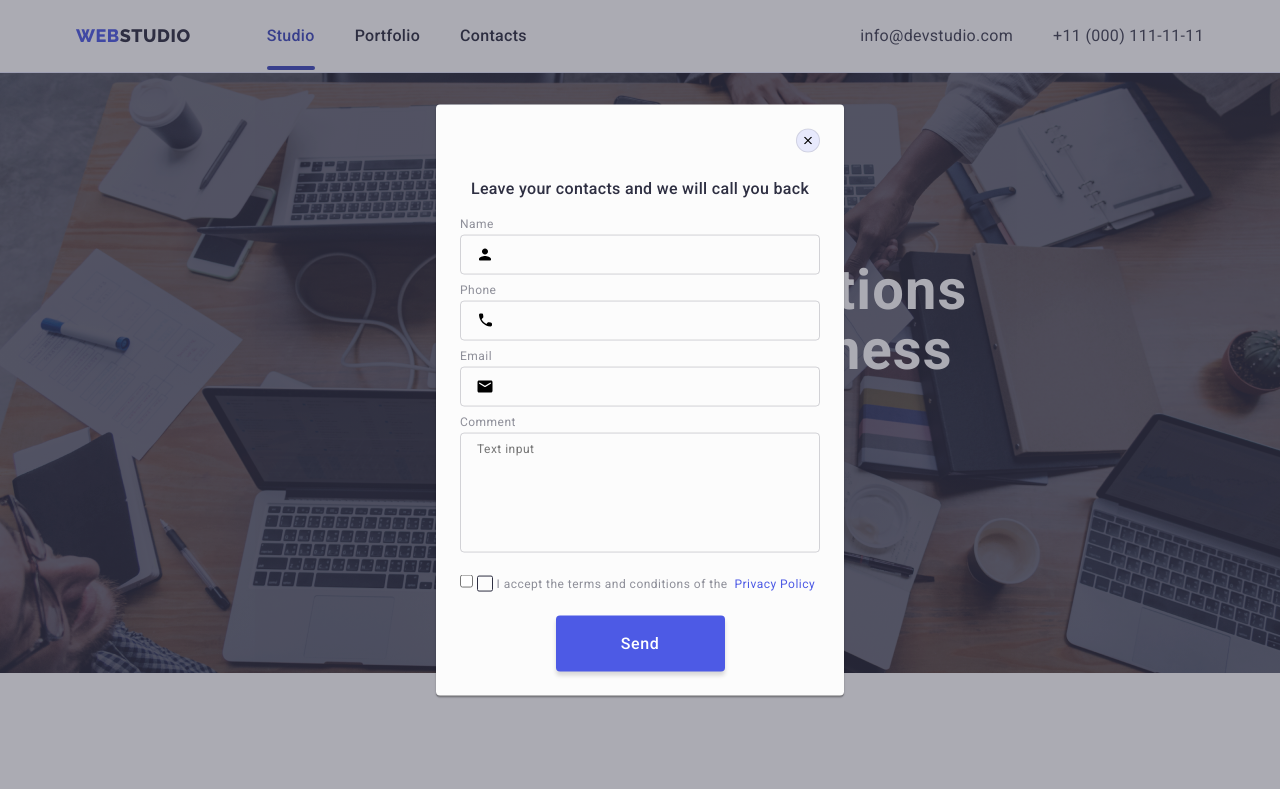
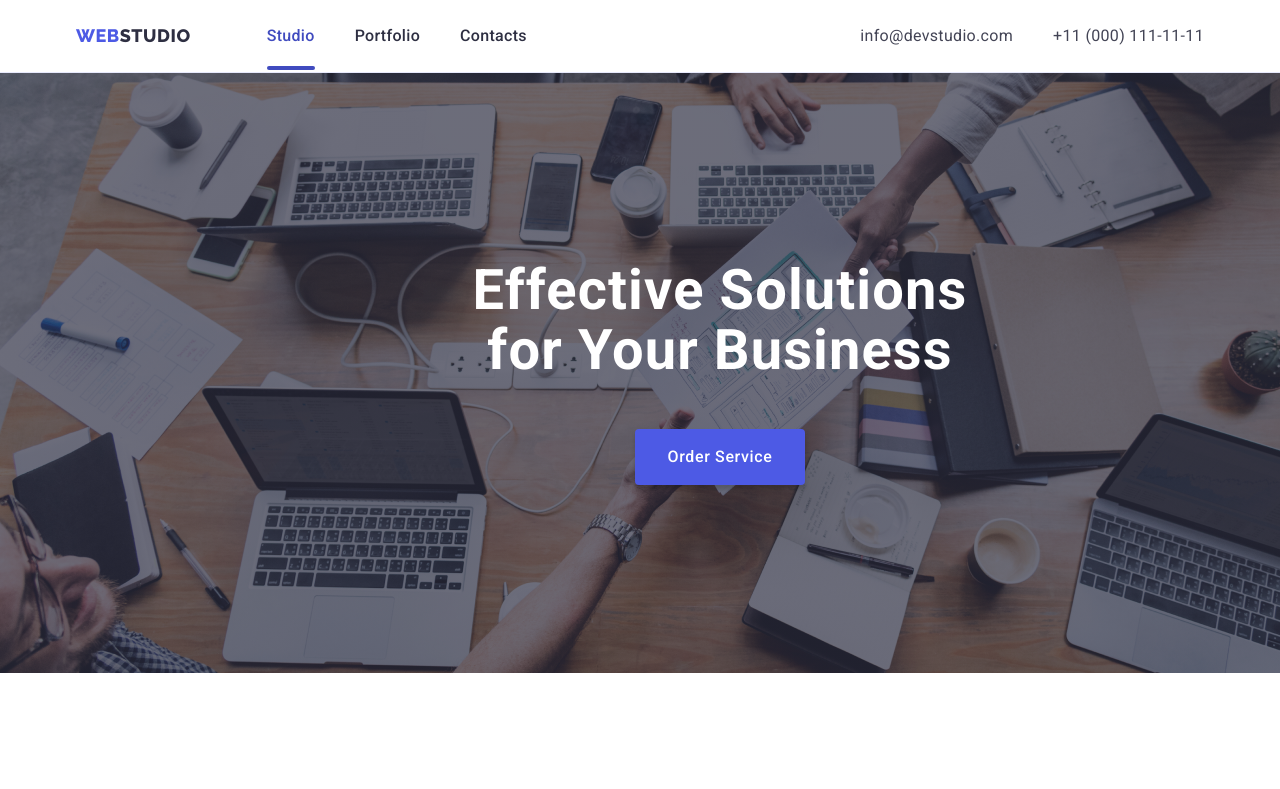
Before and after one commit to Vladimir-coach115/goit-markup-hw-06, a plain HTML site: page index.html in a window 1280 px wide. Shown: the top 789 px of the page. Drawn offline with nearby package versions, Linux system fonts and the light colour scheme.

Commit message:
modal window/1

```diff
--- a/css/styles.css
+++ b/css/styles.css
@@ -686,7 +686,6 @@ flex-direction: column;
   line-height: 1.17;
   letter-spacing: 0.04em;
   color: #8E8F99;
-
 }
 /* span */
 .modal-form-face-span {
@@ -698,18 +697,13 @@ flex-direction: column;
   align-items: center;
   justify-content: center;
   fill: transparent;
-
 }
-.modal-form-check:focuc ~ .modal-form-face-span {
+.modal-form-check:checked + .modal-form-check-desk > .modal-form-face-span {
   background-color: var(--accent-color);
   border: none;
   fill: var(--primary-white-color);
   border-color: var(--accent-color);
 }
-
-
-
-
 
 .privacy-policy {
   color: var(--brand-color);
--- a/index.html
+++ b/index.html
@@ -443,7 +443,7 @@
     </footer>
 
 <!-- Modal Window -->
-    <div class="backdrop" data-modal>
+    <div class="backdrop is-hidden" data-modal>
       <div class="modal">
         <button class="modal-close-btn" data-modal-close type="button">
           <svg class="close-btn-icon" width="8" height="8">
@@ -491,9 +491,9 @@
 
 
 <!--  checkbox  -->
-<!-- visually-hidden -->
+
             <div class="modal-checkbox">
-              <input id="user-privacy" type="checkbox" name="user-privacy" class="modal-form-check" value="true">
+              <input id="user-privacy" type="checkbox" name="user-privacy" class="modal-form-check visually-hidden" value="true">
               <label for="user-privacy" class="modal-form-check-desk">
                 <span class="modal-form-face-span">
                   <svg class="form-check-icon" width="10" height="8">
```
